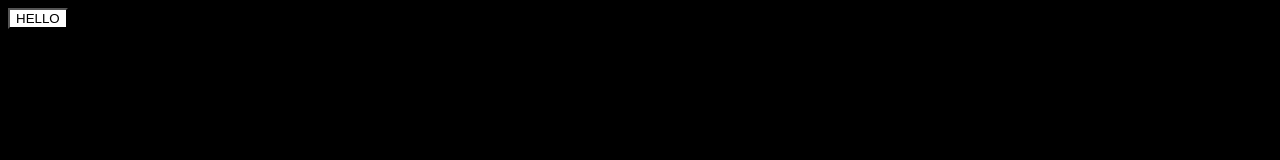
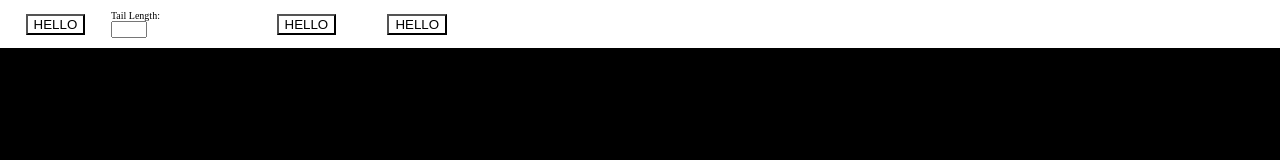
Before and after one commit to WilgotW/Cool-mousefollow-effects, a plain HTML site: page index.html in a window 1280 px wide. Drawn offline with Linux system fonts and the light colour scheme.

Commit message:
working on settings

```diff
--- a/index.html
+++ b/index.html
@@ -11,7 +11,13 @@
     <canvas id="canvas1"></canvas>
 
     <div id="topSettings">
-        <button id="button1">HELLO</button>
+        <button class="buttons">HELLO</button>
+        <form id="tailLenghtInputForm">
+            Tail Length: <br>
+            <input type="text" id="tailLenghtInput">
+        </form>
+        <button class="buttons">HELLO</button>
+        <button class="buttons">HELLO</button>
     </div>
 
     <script src="/script.js"></script>
--- a/style.css
+++ b/style.css
@@ -1,3 +1,7 @@
+body{
+    margin: 0;
+}
+
 #canvas1{
     position: absolute;
     background: black;
@@ -8,13 +12,26 @@
 }
 
 #topSettings{
+    display: flex;
+    align-items: center;
+    justify-content: left;
     position: absolute;
     width: 100%;
-    max-height: 20%;
+    height: 6%;
     background-color: white;
 }
 
-#button1{
-    position: absolute;
+.buttons{
+    margin-left: 2%;
+    margin-right: 2%;
     background: white;
 }
+#tailLenghtInputForm{
+    font-size: 10px;
+}
+
+#tailLenghtInput{
+    width: 0;
+    font-size: 10px;
+    width: 20%;
+}
```
